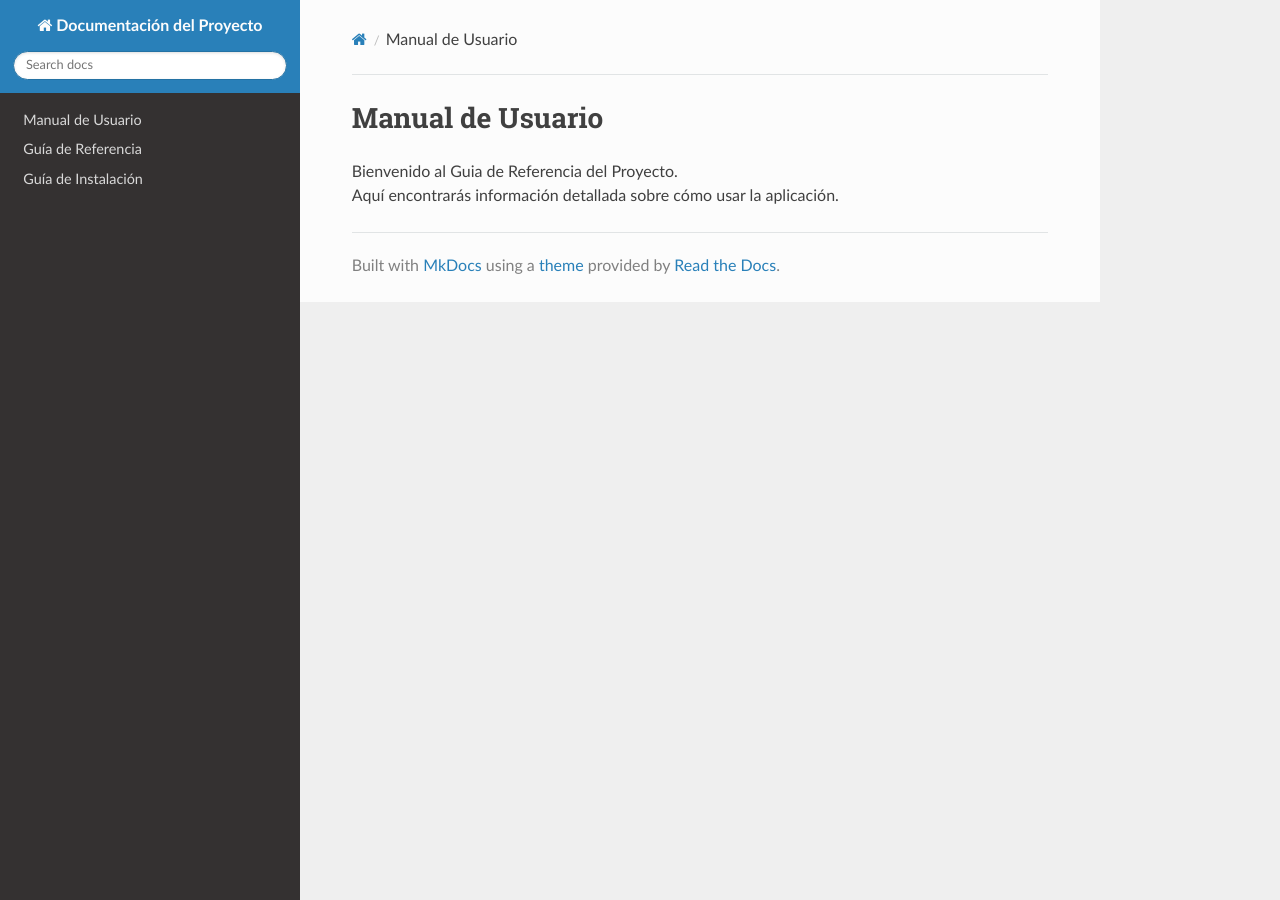
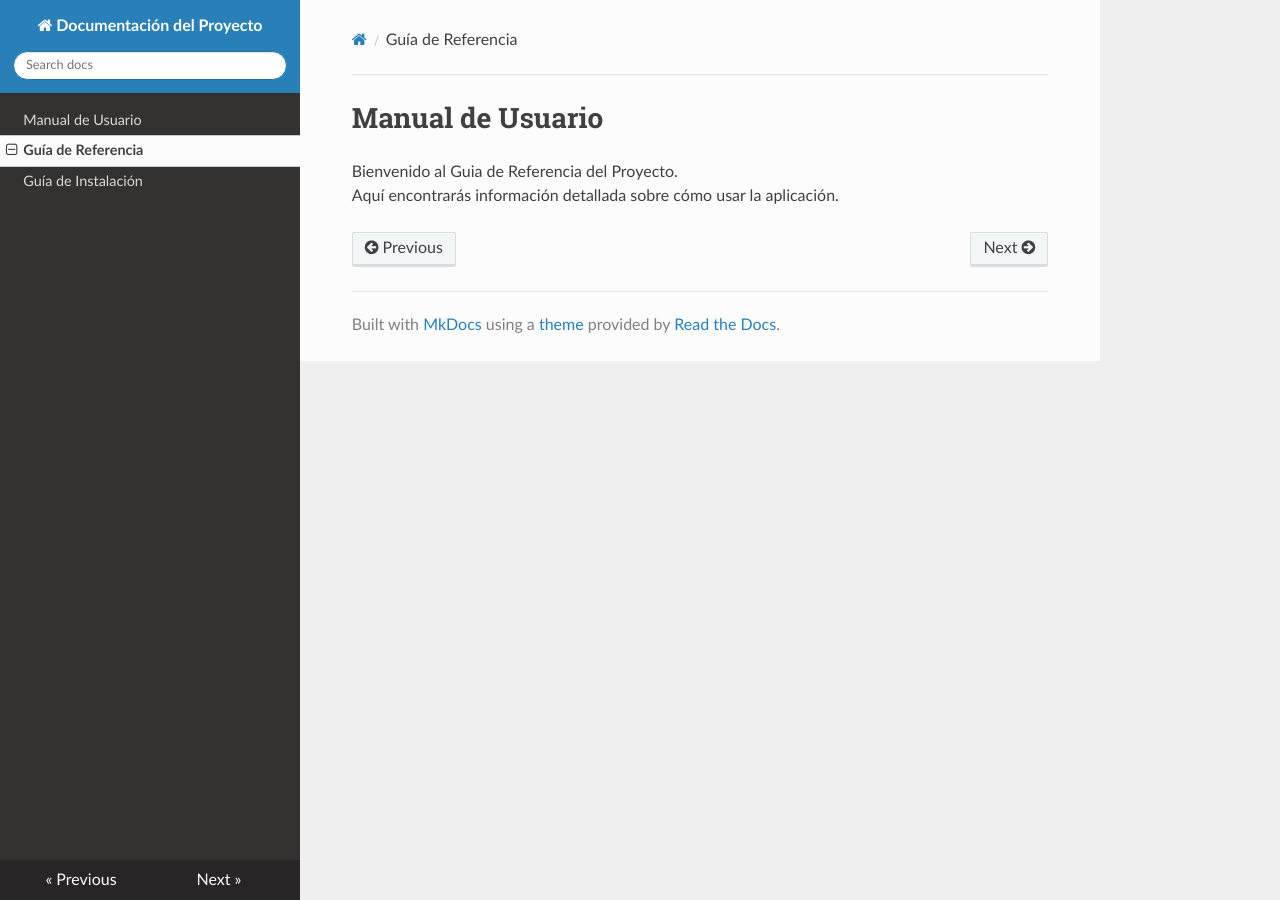
Before and after one commit to Abdelmoumane/Documentacion_Proyecto, an MkDocs documentation site: the page built from docs_src/Guia_de_Referencia.md, in a window 1280 px wide. Built offline with MkDocs 1.6.1, drawn with Linux system fonts in a browser that asks for light colours; nearby versions of some CDN libraries; part of the change alters nothing that is shown.

Commit message:
Update documentation

```diff
--- a/mkdocs.yml
+++ b/mkdocs.yml
@@ -2,8 +2,8 @@ site_name: Documentación del Proyecto
 theme: readthedocs
 
 nav:
-  - Manual de Usuario: docs_src/Manual_de_Usuario.md
-  - Guía de Referencia: docs_src/Guia_de_Referencia.md
-  - Guía de Instalación: docs_src/Guia_de_Instalacion.md
+  - Manual de Usuario: Manual_de_Usuario.md
+  - Guía de Referencia: Guia_de_Referencia.md
+  - Guía de Instalación: Guia_de_Instalacion.md
 
 docs_dir: docs_src
```
